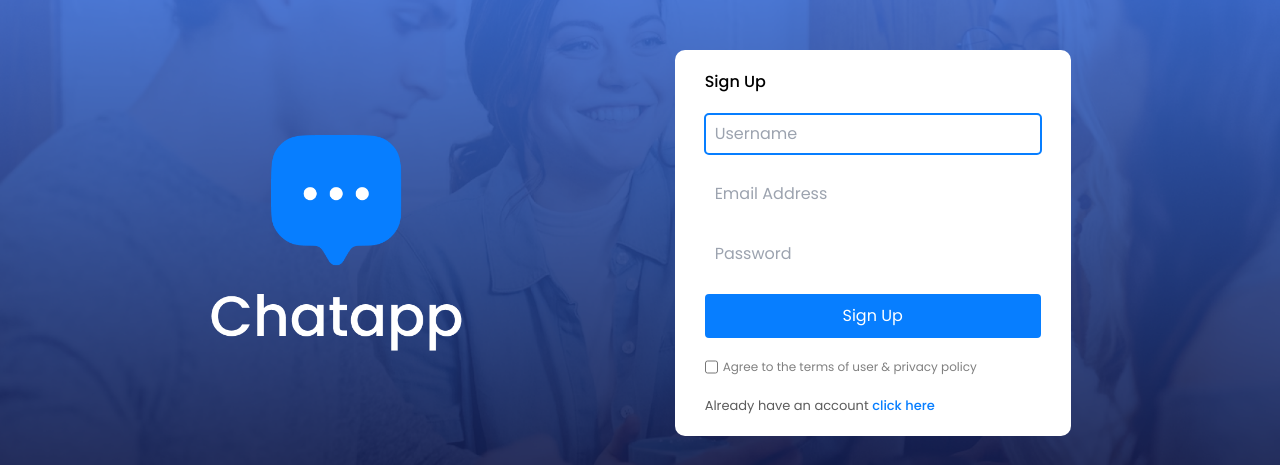
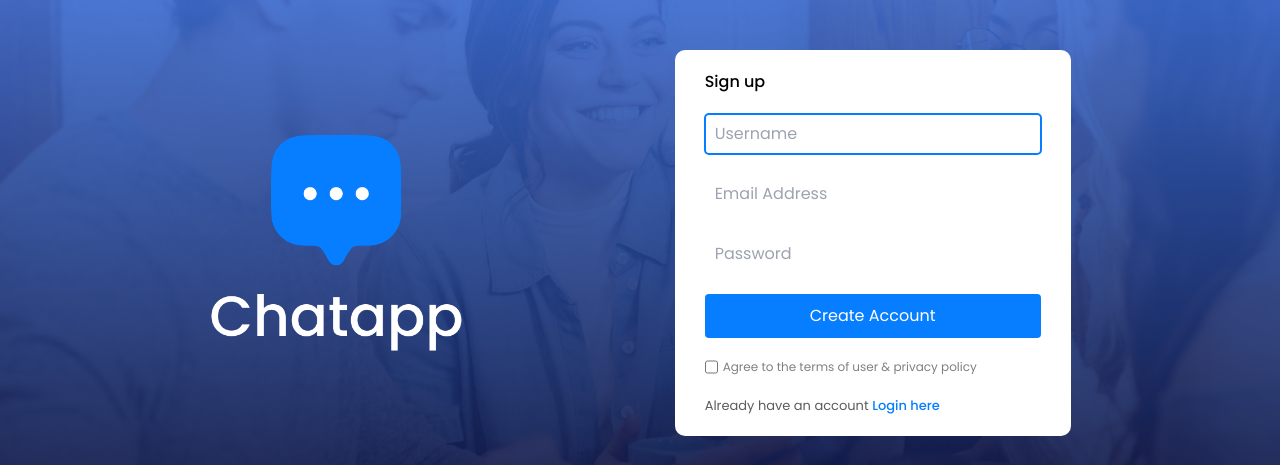
Before and after one commit to kxmashi/chat-app, a React (Vite) app: page / in a window 1280 px wide. Shown: the part 157-622 px from the top of the page. Built offline with nearby package versions, Linux system fonts and the light colour scheme; a web font is replaced by a local one.

Commit message:
Chatbox 2.0

```diff
--- a/src/pages/Chat/Chat.jsx
+++ b/src/pages/Chat/Chat.jsx
@@ -1,12 +1,12 @@
-import React from 'react'
-import './Chat.css'
+import React from "react";
+import "./Chat.css";
 
-const chat = () => {
+const Chat = () => {
   return (
-    <div>
-      We are on the chat page.
+    <div className="chat">
+      <div className="chat-container"></div>
     </div>
-  )
-}
+  );
+};
 
-export default chat
+export default Chat;
--- a/src/pages/Login/Login.jsx
+++ b/src/pages/Login/Login.jsx
@@ -2,14 +2,15 @@ import React, { useState } from "react";
 import "./Login.css";
 import assets from "../../assets/assets";
 
-const login = () => {
-  const [currState, setCurrState] = useState("Sign Up");
+const Login = () => {
+  const [currState, setCurrState] = useState("Sign up");
 
   return (
     <div className="login">
       <img src={assets.logo_big} alt="" className="logo" />
       <form action="" className="login-form">
-        <h2>Sign Up</h2>
+        <h2>{currState}</h2>
+        {currState === "Sign up" ? (
           <input
             type="text"
             placeholder="Username"
@@ -17,6 +18,7 @@ const login = () => {
             autoFocus
             required
           />
+        ) : null}
         <input
           type="email"
           placeholder="Email Address"
@@ -29,20 +31,29 @@ const login = () => {
           className="form-input"
           required
         />
-        <button type="submit">Sign Up</button>
+        <button type="submit">
+          {currState === "Sign up" ? "Create Account" : "Login"}
+        </button>
         <div className="login-term">
           <input type="checkbox" id="remember-me" name="remember-me" />
           <p>Agree to the terms of user & privacy policy</p>
         </div>
         <div className="login-forgot">
+          {currState === "Sign up" ? (
             <p className="login-toggle">
               Already have an account{" "}
-            <span onClick={() => setCurrState("Login")}> click here</span>
+              <span onClick={() => setCurrState("Login")}> Login here</span>
             </p>
+          ) : (
+            <p className="login-toggle">
+              Create an account{" "}
+              <span onClick={() => setCurrState("Sign up")}> Click here</span>
+            </p>
+          )}
         </div>
       </form>
     </div>
   );
 };
 
-export default login;
+export default Login;
```
Lines whose indentation alone changed are shown as unchanged.
